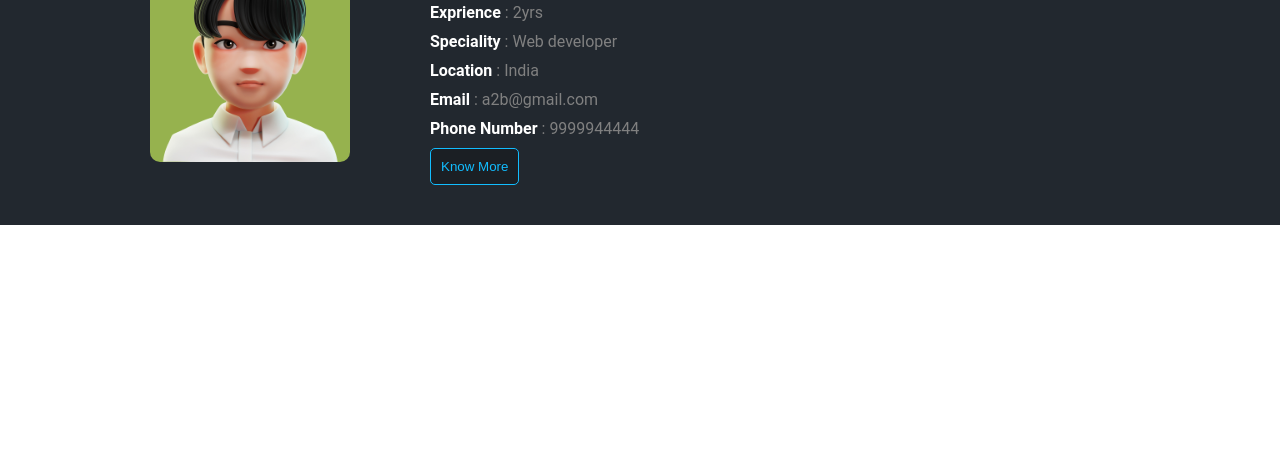
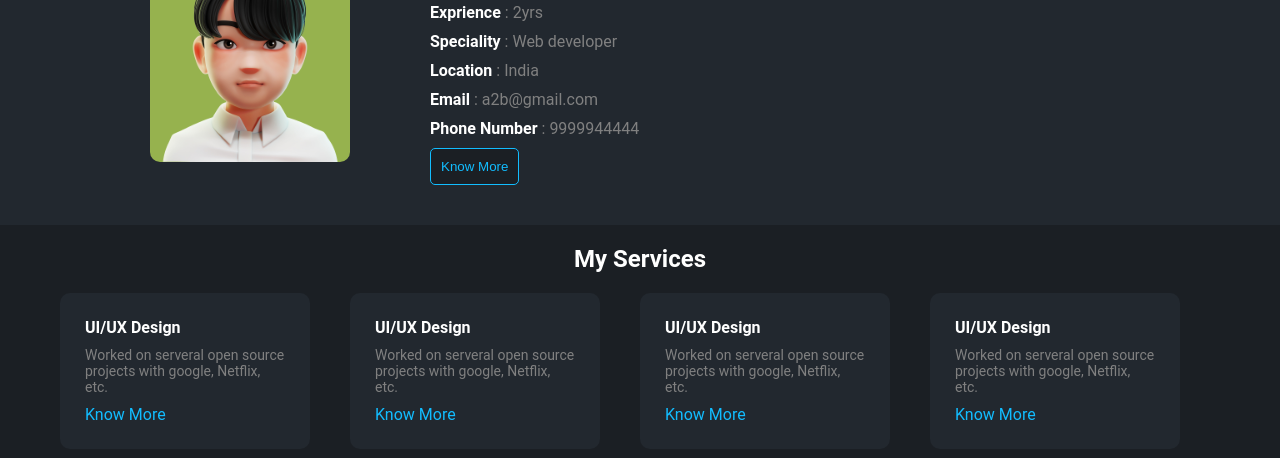
Before and after one commit to chandrasekar19102/sample_portfolio_website, a plain HTML site: page index.html in a window 1280 px wide. Shown: the part 688-1146 px from the top of the page. Before the commit the page ends 913 px from the top, so only its background shows below. Drawn offline with Linux system fonts and the light colour scheme.

```diff
--- a/assets/css/style.css
+++ b/assets/css/style.css
@@ -247,3 +247,78 @@
     border-radius: 10px;
     box-shadow: 0px 0px 20px var(--blue-primary);
 }
+
+
+
+/* my service section */
+
+.our-service-section {
+    background-color: var(--dark-primary);
+    color: var(--white-primary);
+    padding: 20px 60px;
+    text-align: center;
+}
+
+.work-section-box {
+    background-color: var(--light-gray-primary);
+    max-width: 250px;
+    text-align: left;
+    padding: 25px 25px;
+    border-radius: 10px;
+    -webkit-border-radius: 10px;
+    -moz-border-radius: 10px;
+    -ms-border-radius: 10px;
+    -o-border-radius: 10px;
+}
+
+.work-section-box p {
+    color: grey;
+    font-size: 14px;
+}
+
+.work-section-box a {
+    text-decoration:none;
+    color: var(--blue-primary);
+    /* margin-top: 10px; */
+
+}
+
+.work-section-box p {
+    text-decoration:none;
+    /* color: var(--blue-primary); */
+    margin-bottom: 10px;
+
+}
+
+.work-section-box h4 {
+    text-decoration:none;
+    /* color: var(--blue-primary); */
+    margin-bottom: 10px;
+
+}
+
+.our-service-section h1 {
+
+    margin-bottom: 20px;
+
+}
+
+.service-flex-section-box {
+    display: flex;
+    align-items: center;
+    /* margin-right: 15px; */
+}
+
+.service-flex-section-box .work-section-box {
+    margin-right: 40px;
+
+}
+
+section.our-service-section .service-flex-section-box{
+    justify-content: center;
+}
+
+
+.work-section-box:hover {
+    box-shadow: 0px 0px 10px var(--blue-primary);
+}
--- a/index.html
+++ b/index.html
@@ -44,6 +44,7 @@
 
 
     <main>
+        <!-- hero section -->
         <section class="hero-section">
 
             <div >
@@ -119,6 +120,67 @@
             </div>
 
         </section>
+
+<!-- Our service -->
+
+<section class="our-service-section">
+
+
+        <h1>My <span>Services</span></h1>
+
+
+    <div class="service-flex-section-box">
+
+        <div class="work-section-box">
+            <h4>
+                UI/UX Design
+            </h4>
+            <p>
+                Worked on serveral open source projects with google,
+                Netflix, etc.
+            </p>
+            <a href="#">Know More</a>
+        </div>
+
+        <div class="work-section-box">
+            <h4>
+                UI/UX Design
+            </h4>
+            <p>
+                Worked on serveral open source projects with google,
+                Netflix, etc.
+            </p>
+            <a href="#">Know More</a>
+        </div>
+
+        <div class="work-section-box">
+            <h4>
+                UI/UX Design
+            </h4>
+            <p>
+                Worked on serveral open source projects with google,
+                Netflix, etc.
+            </p>
+            <a href="#">Know More</a>
+        </div>
+
+        <div class="work-section-box">
+            <h4>
+                UI/UX Design
+            </h4>
+            <p>
+                Worked on serveral open source projects with google,
+                Netflix, etc.
+            </p>
+            <a href="#">Know More</a>
+        </div>
+
+
+    </div>
+
+
+</section>
+
     </main>
 
 
```
